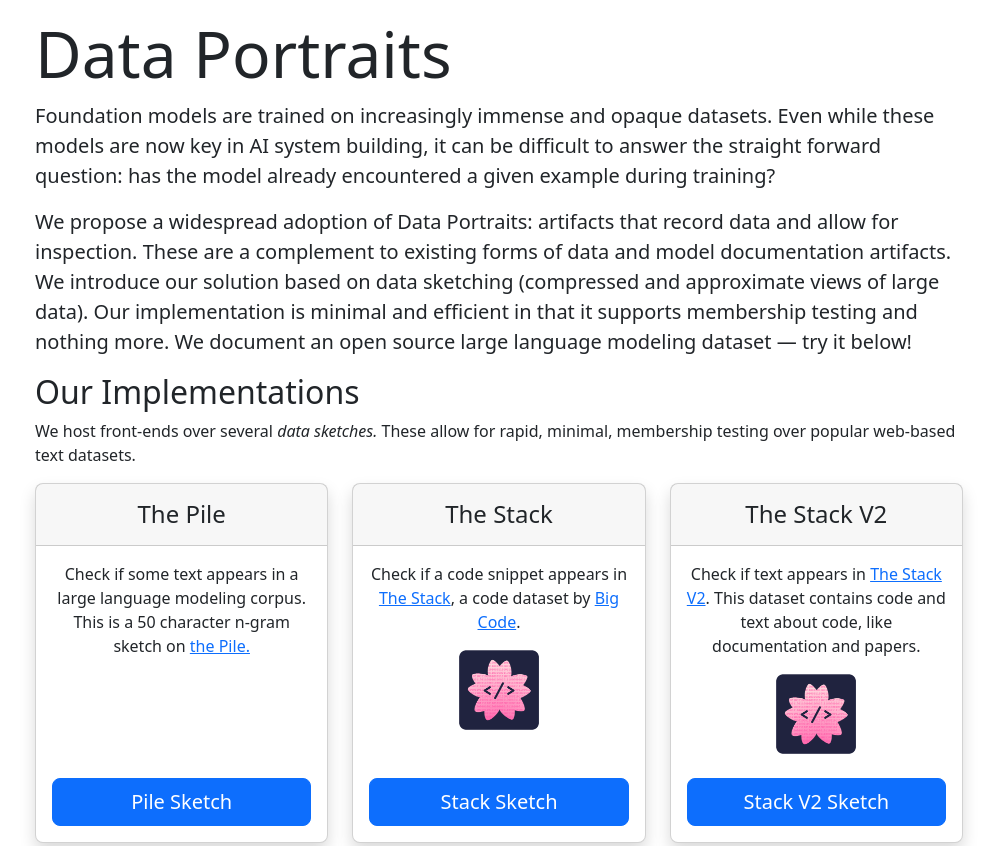
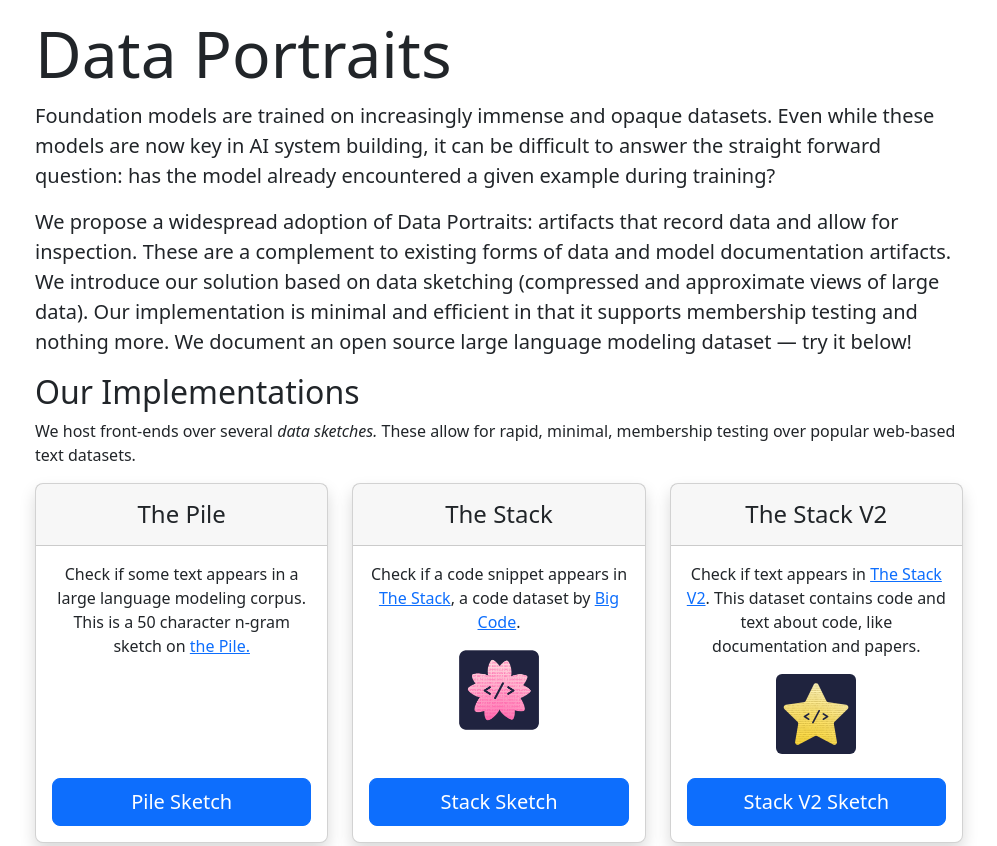
Before and after one commit to ruyimarone/data-portraits-landing-page, a plain HTML site: page index.html in a window 1280 px wide. Shown: the top 846 px of the page, without its empty margins (141-1138 px from the left). Drawn offline with nearby package versions, Linux system fonts and the light colour scheme.

Commit message:
update image

```diff
--- a/index.html
+++ b/index.html
@@ -106,7 +106,7 @@
                   Check if text appears in <a href="https://www.bigcode-project.org/docs/about/the-stack/">The Stack V2</a>. This dataset contains code and text about code, like documentation and papers.
                   </p>
                   <a href="https://huggingface.co/bigcode" target="_blank">
-                    <img src="flow.png" class="rounded mx-auto d-block" alt="BigCode Logo" style="max-width: 80px"></img>
+                    <img src="stack_v2_logo_small.jpg" class="rounded mx-auto d-block" alt="Stack V2 Logo" style="max-width: 80px"></img>
                   </a>
                 <a href="https://stack-v2.dataportraits.org" class="w-100 btn btn-lg btn-primary mt-auto" role="button">Stack V2 Sketch</a>
               </div>
```
